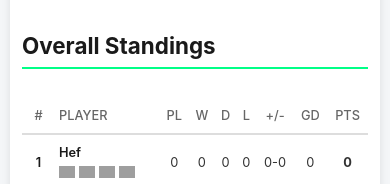
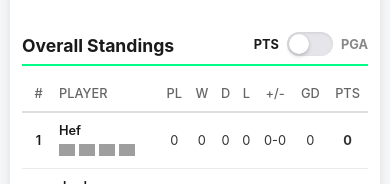
Before and after one commit to jpasqualin-dev/presidents-premier-league, a plain HTML site: page public/test.html in a window 390 px wide. Shown: the part 159-343 px from the top of the page. Drawn offline with Linux system fonts and the light colour scheme; no server answers; grey boxes are pictures that could not be loaded.

Commit message:
Added test.html to preview new mobile layout

```diff
--- a/public/test.html
+++ b/public/test.html
@@ -155,7 +155,7 @@
             color: #38003c;
         }
 
-        /* Division Headers & Toggle Styles (Mimicking FotMob) */
+        /* Division Headers & Toggle Styles */
         .division-header-container {
             display: flex;
             justify-content: space-between;
@@ -196,6 +196,83 @@
             color: #ffffff;
         }
 
+        /* Overall Standings Header & Light Mode Switch */
+        .overall-header-container {
+            display: flex;
+            justify-content: space-between;
+            align-items: flex-end;
+            border-bottom: 2px solid #00ff87;
+            padding-bottom: 8px;
+            margin-top: 35px;
+        }
+
+        .overall-header-container h2 {
+            margin: 0;
+            border-bottom: none;
+            padding-bottom: 0;
+        }
+
+        .light-mode-toggle-container {
+            display: flex;
+            align-items: center;
+            gap: 8px;
+        }
+
+        .toggle-label {
+            font-size: 0.8rem;
+            font-weight: 700;
+            color: #888;
+            transition: color 0.3s;
+        }
+
+        .toggle-label.active-label {
+            color: #1a1a1a;
+        }
+
+        .light-toggle-switch {
+            position: relative;
+            display: inline-block;
+            width: 52px;
+            height: 28px;
+        }
+
+        .light-toggle-switch input {
+            opacity: 0;
+            width: 0;
+            height: 0;
+        }
+
+        .slider {
+            position: absolute;
+            cursor: pointer;
+            top: 0; left: 0; right: 0; bottom: 0;
+            background-color: #e5e5ea; /* Light gray track */
+            transition: .4s;
+            border-radius: 28px;
+            box-shadow: inset 0 1px 3px rgba(0,0,0,0.1);
+        }
+
+        .slider:before {
+            position: absolute;
+            content: "";
+            height: 24px;
+            width: 24px;
+            left: 2px;
+            bottom: 2px;
+            background-color: white; /* White thumb */
+            box-shadow: 0 2px 4px rgba(0,0,0,0.2), 0 0 1px rgba(0,0,0,0.1); /* Subtle drop shadow */
+            transition: .4s;
+            border-radius: 50%;
+        }
+
+        input:checked + .slider {
+            background-color: #00ff87; /* Vibrant PL green */
+        }
+
+        input:checked + .slider:before {
+            transform: translateX(24px);
+        }
+
         /* Mobile specific adjustments */
         @media (max-width: 768px) {
             body {
@@ -214,12 +291,23 @@
                 padding: 10px 4px;
                 font-size: 0.8rem;
             }
-            .division-header-container h2 {
+            .division-header-container h2, .overall-header-container h2 {
                 font-size: 1.1rem;
             }
             .toggle-btn {
                 padding: 4px 12px;
                 font-size: 0.75rem;
+            }
+            .light-toggle-switch {
+                width: 46px;
+                height: 24px;
+            }
+            .slider:before {
+                height: 20px;
+                width: 20px;
+            }
+            input:checked + .slider:before {
+                transform: translateX(22px);
             }
         }
     </style>
@@ -234,21 +322,23 @@
 
     <div id="status-indicator">Initializing 2025/2026 season data...</div>
 
+    <!-- Overall Standings Header with Light Mode Toggle -->
+    <div class="overall-header-container">
         <h2>Overall Standings</h2>
+        <div class="light-mode-toggle-container">
+            <span id="label-pts" class="toggle-label active-label">PTS</span>
+            <label class="light-toggle-switch">
+                <input type="checkbox" id="overall-mode-toggle" onchange="toggleOverallMode()">
+                <span class="slider"></span>
+            </label>
+            <span id="label-pga" class="toggle-label">PGA</span>
+        </div>
+    </div>
+
     <div class="table-wrapper">
         <table id="standings-table">
             <thead>
-                <tr>
-                    <th>#</th>
-                    <th class="text-left">Player</th>
-                    <th>PL</th>
-                    <th>W</th>
-                    <th>D</th>
-                    <th>L</th>
-                    <th>+/-</th>
-                    <th>GD</th>
-                    <th>PTS</th>
-                </tr>
+                <!-- Populated dynamically via JS -->
             </thead>
             <tbody id="standings-body">
             </tbody>
@@ -343,6 +433,9 @@
     let currentSecondarySortMetric = 'ptsPga';
     let currentSecondarySortAscending = false;
 
+    // Track mode for Overall Standings table
+    let overallMode = 'PTS';
+
     // Track mode for each division (PTS or PGA)
     let divisionModes = {
         "Red and Blue Division": 'PTS',
@@ -424,6 +517,26 @@
         }
     }
 
+    function toggleOverallMode() {
+        const toggle = document.getElementById('overall-mode-toggle');
+        const ptsLabel = document.getElementById('label-pts');
+        const pgaLabel = document.getElementById('label-pga');
+
+        if (toggle.checked) {
+            overallMode = 'PGA';
+            pgaLabel.classList.add('active-label');
+            ptsLabel.classList.remove('active-label');
+        } else {
+            overallMode = 'PTS';
+            ptsLabel.classList.add('active-label');
+            pgaLabel.classList.remove('active-label');
+        }
+
+        if (cachedPlayerStats) {
+            renderPrimaryTable(cachedPlayerStats);
+        }
+    }
+
     function toggleDivisionMode(divName, mode) {
         divisionModes[divName] = mode;
         if (cachedTeamStats) {
@@ -433,11 +546,52 @@
 
     function renderPrimaryTable(playerStatsObj) {
         let playerStatsArray = Object.values(playerStatsObj);
+
+        // Dynamic Sorting based on selected mode
+        if (overallMode === 'PTS') {
             playerStatsArray.sort((a, b) => {
                 if (b.PTS !== a.PTS) return b.PTS - a.PTS;
                 if (b.GD !== a.GD) return b.GD - a.GD;
                 return b.GF - a.GF;
             });
+        } else {
+            playerStatsArray.sort((a, b) => {
+                if (b.ptsPga !== a.ptsPga) return b.ptsPga - a.ptsPga;
+                return b.pga - a.pga;
+            });
+        }
+
+        const primaryTable = document.getElementById('standings-table');
+        let theadHtml = '';
+
+        // Dynamic Columns based on selected mode
+        if (overallMode === 'PTS') {
+            theadHtml = `
+                <tr>
+                    <th>#</th>
+                    <th class="text-left">Player</th>
+                    <th>PL</th>
+                    <th>W</th>
+                    <th>D</th>
+                    <th>L</th>
+                    <th>+/-</th>
+                    <th>GD</th>
+                    <th>PTS</th>
+                </tr>
+            `;
+        } else {
+            theadHtml = `
+                <tr>
+                    <th>#</th>
+                    <th class="text-left">Player</th>
+                    <th>PTS</th>
+                    <th>PvP Wins</th>
+                    <th>PGA</th>
+                    <th>PTS+PGA</th>
+                </tr>
+            `;
+        }
+        primaryTable.querySelector('thead').innerHTML = theadHtml;
 
         const primaryTbody = document.getElementById('standings-body');
         primaryTbody.innerHTML = '';
@@ -450,12 +604,15 @@
                 return `<img src="${logoUrl}" class="team-icon" style="width: 16px; height: 16px;" alt="${t} crest">`;
             }).join('');
 
+            const playerCell = `
+                <div>${p.player}</div>
+                <div class="icons-container">${iconsHtml}</div>
+            `;
+
+            if (overallMode === 'PTS') {
                 tr.innerHTML = `
                     <td class="fotmob-rank">${index + 1}</td>
-                <td class="fotmob-player">
-                    <div>${p.player}</div>
-                    <div class="icons-container">${iconsHtml}</div>
-                </td>
+                    <td class="fotmob-player">${playerCell}</td>
                     <td>${p.PL}</td>
                     <td>${p.W}</td>
                     <td>${p.D}</td>
@@ -464,6 +621,16 @@
                     <td>${p.GD > 0 ? '+' + p.GD : p.GD}</td>
                     <td><strong>${p.PTS}</strong></td>
                 `;
+            } else {
+                tr.innerHTML = `
+                    <td class="fotmob-rank">${index + 1}</td>
+                    <td class="fotmob-player">${playerCell}</td>
+                    <td>${p.PTS}</td>
+                    <td>${p.pvpWins}</td>
+                    <td>${p.pga > 0 ? '+' + p.pga : p.pga}</td>
+                    <td class="highlight-col">${p.ptsPga}</td>
+                `;
+            }
             primaryTbody.appendChild(tr);
         });
     }
@@ -615,12 +782,18 @@
             teamsInDiv.forEach((t, idx) => {
                 const logoUrl = teamLogos[t.team] || '';
 
+                // Shorten specific team names dynamically to save horizontal space
+                let displayName = t.team;
+                if (displayName === "Manchester City") displayName = "Man City";
+                else if (displayName === "Manchester United") displayName = "Man United";
+                else if (displayName === "Nottingham Forest") displayName = "Nottm Forest";
+
                 // Stacked Team and Owner Layout
                 const teamCellHTML = `
                     <div class="team-inline">
                         ${logoUrl ? `<img src="${logoUrl}" class="team-icon" alt="${t.team} crest">` : ''}
                         <div style="line-height: 1.2;">
-                            <div style="font-weight: 600; color: #1a1a1a;">${t.team}</div>
+                            <div style="font-weight: 600; color: #1a1a1a;">${displayName}</div>
                             <div style="font-size: 0.75rem; color: #888;">${t.owner}</div>
                         </div>
                     </div>
```
Also changed, not shown: 1 other file. Lines whose indentation alone changed are shown as unchanged.
